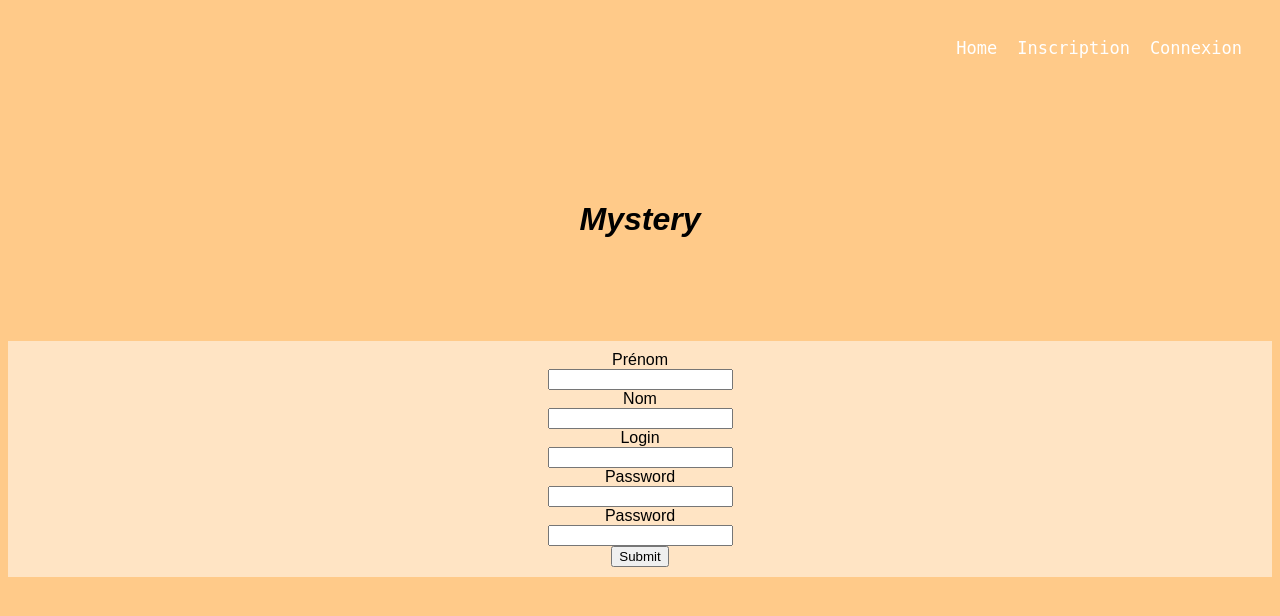
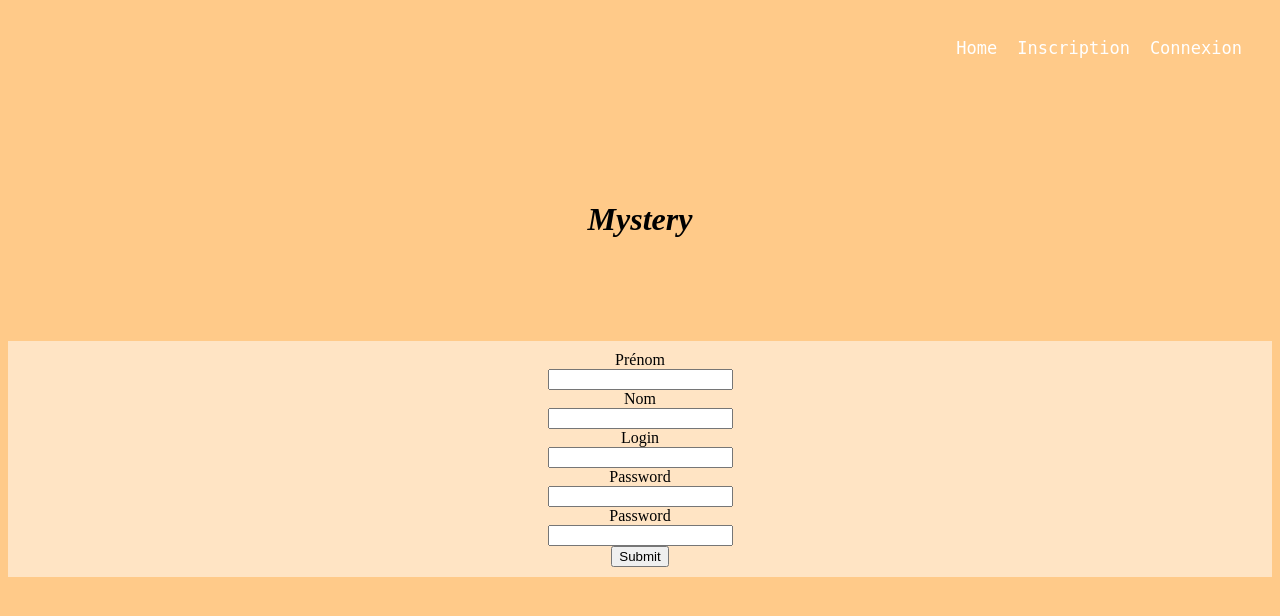
Before and after one commit to antoine-maherault/module-connexion, a PHP site: page /inscription.php in a window 1280 px wide. Shown: the top 616 px of the page. Run offline with PHP 8.4, Linux system fonts and the light colour scheme; data comes from the database, SQL or seed files in the repository; data that the repository does not hold is empty; some web fonts are replaced.

Commit message:
font change

```diff
--- a/style.css
+++ b/style.css
@@ -1,7 +1,11 @@
+@font-face {
+    font-family: 'Estonia';
+    src: url('Estonia-Regular.ttf') format('truetype');
+  }
 
 body {
     background-color: rgb(255, 202, 137);
-    font-family : fantasy;
+    font-family : Estonia;
 }
 
 /*______________ Header ______________*/
```
Also changed, not shown: 1 other file.
